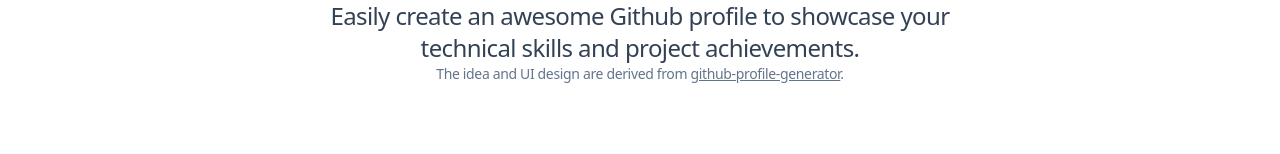
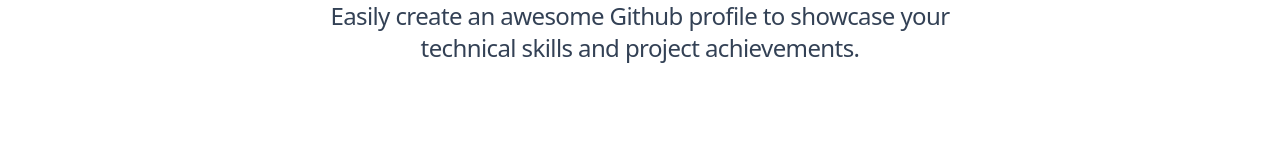
Before and after one commit to weijunext/github-bio-generator, a Next.js app: page / in a window 1280 px wide. Shown: the part 400-554 px from the top of the page. Built offline with nearby package versions, Linux system fonts and the light colour scheme; no server answers.

Commit message:
feat: remove tip

```diff
--- a/app/page.tsx
+++ b/app/page.tsx
@@ -25,18 +25,6 @@
           Easily create an awesome Github profile to showcase your technical
           skills and project achievements.{" "}
         </p>
-        <p className="text-sm tracking-tight text-slate-500">
-          The idea and UI design are derived from{" "}
-          <a
-            href="https://github.com/wuyasong/github-profile-generator"
-            target="_blank"
-            rel="noopener norefferer nofollow"
-            className="underline"
-          >
-            github-profile-generator
-          </a>
-          .
-        </p>
       </div>
       <Generator />
       <Introduction />
```
